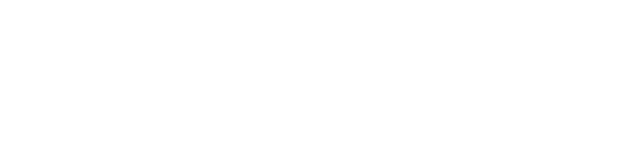
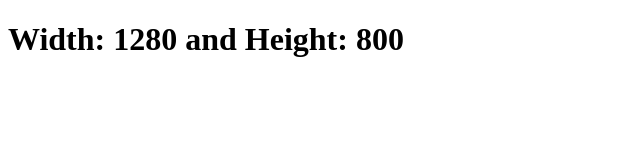
Before and after one commit to acciojob/screen-size-Vivek-Tiwari20, a website: page main.html in a window 1280 px wide. Shown: the whole page, without its empty margins (0-640 px from the left). Drawn offline with Linux system fonts and the light colour scheme.

Commit message:
created a submission

```diff
--- a/main.html
+++ b/main.html
@@ -6,8 +6,9 @@
 	<link rel="stylesheet" href="styles.css">
 </head>
 
-<body>
-	<!-- the entire body must be written by student -->
+<body onload="getSize()" onresize="getSize()">
+	<div id="sizeInfo">
+	</div>
     <script type="text/javascript" src="./script.js">
 </script>
 
--- a/script.js
+++ b/script.js
@@ -1 +1,8 @@
 //your JS code here. If required.
+
+
+   function getSize() {
+                var w = document.documentElement.clientWidth;
+                var h = document.documentElement.clientHeight;
+                document.getElementById('sizeInfo').innerHTML = "<h1>Width: " + w + " and Height: " + h + "</h1>";
+        }
```
